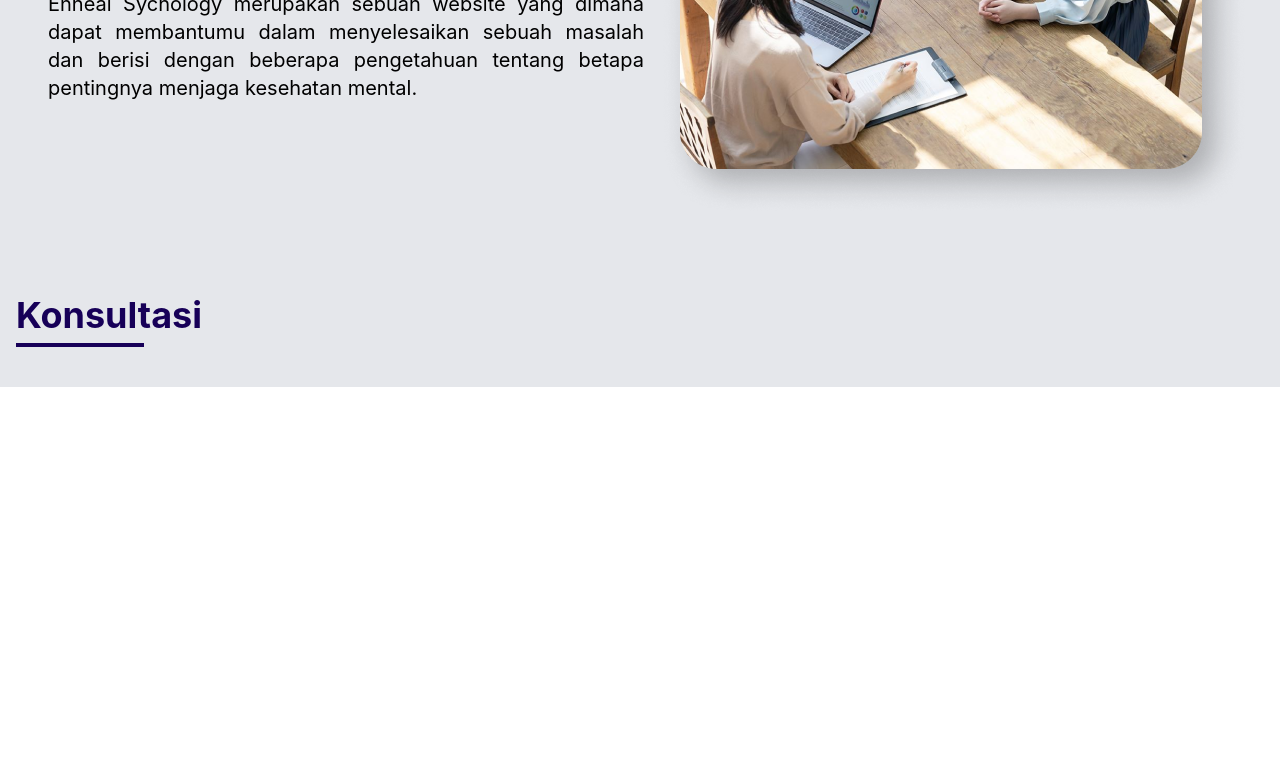
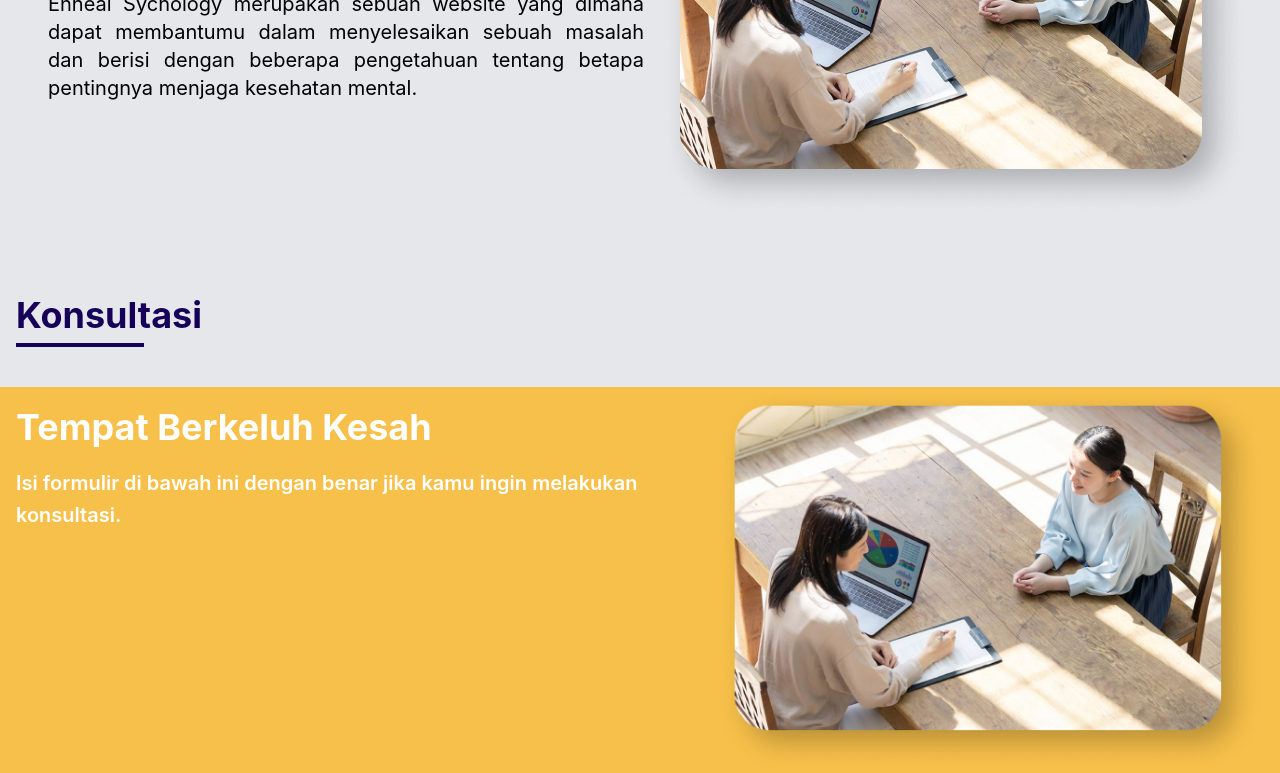
Before and after one commit to reynaldo0/enheal-sycology, a website: page src/index.html in a window 1280 px wide. Shown: the part 1992-2765 px from the top of the page. Before the commit the page ends 2379 px from the top, so only its background shows below. Drawn offline with nearby package versions, Linux system fonts and the light colour scheme.

Commit message:
new : content konsultasi

```diff
--- a/src/index.html
+++ b/src/index.html
@@ -159,7 +159,7 @@
         </div>
       </nav>
     </header>
-    <section class="text-white" >
+    <section class="text-white">
       <div class="">
         <img
           class="absolute inset-0 h-full md:h-auto z-10 w-full object-cover object-center"
@@ -367,9 +367,38 @@
       </div>
     </section>
     <section>
-      <div class="container mx-auto max-w-screen-xl py-10">
+      <div class="container mx-auto max-w-screen-xl py-10 z-10">
         <p class="text-[#170058] text-4xl font-bold">Konsultasi</p>
         <div class="bg-[#170058] h-1 w-32 mt-2"></div>
+      </div>
+      <div class="relative">
+        <div class="absolute inset-0 w-full h-full">
+          <img
+            class="w-full h-full object-cover"
+            src="img/bg4.svg"
+            alt="Background"
+          />
+        </div>
+        <div class="container mx-auto">
+          <div
+            class="flex flex-col-reverse md:flex-row  max-w-screen-xl"
+          >
+            <div
+              class="md:flex-grow flex flex-col md:items-start md:text-left z-20"
+            >
+            <h1 class="text-white text-4xl font-bold py-5">
+              Tempat Berkeluh Kesah
+            </h1>
+            <p class="text-white leading-relaxed font-semibold text-xl pr-5">
+              Isi formulir di bawah ini dengan benar jika kamu ingin melakukan
+              konsultasi.
+            </p>
+            </div>
+            <div class="mb-5 lg:mb-0 z-20">
+              <img class="object-cover" alt="hero" src="./img/about us 1.png" />
+            </div>
+          </div>
+        </div>
       </div>
     </section>
 
```
Also changed, not shown: src/css/output.css, src/img/bg4.svg (added).
